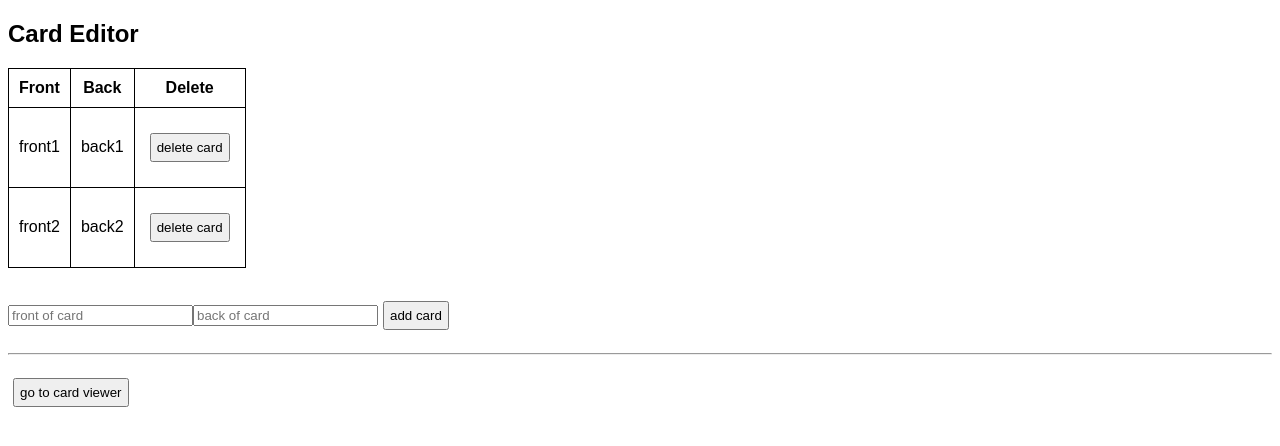
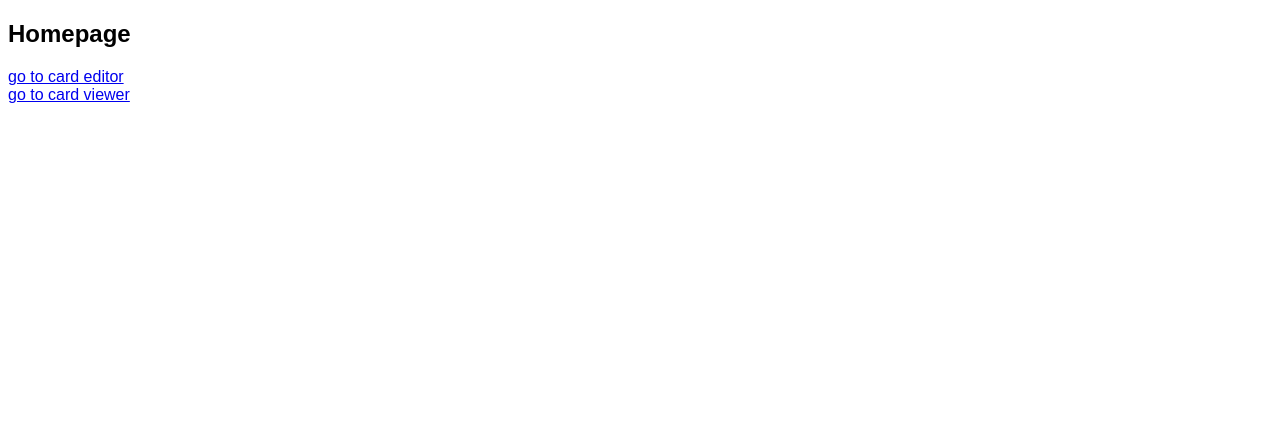
Before and after one commit to tee52/bootcamp, a React (Create React App) app: page / in a window 1280 px wide. Shown: the top 446 px of the page. Built offline with nearby package versions, Linux system fonts and the light colour scheme.

Commit message:
react-router task 1 - homepage

```diff
--- a/package.json
+++ b/package.json
@@ -8,6 +8,7 @@
     "@testing-library/user-event": "^13.5.0",
     "react": "^18.2.0",
     "react-dom": "^18.2.0",
+    "react-router-dom": "^6.4.3",
     "react-scripts": "^5.0.1",
     "web-vitals": "^2.1.4"
   },
--- a/src/App.js
+++ b/src/App.js
@@ -1,7 +1,9 @@
 import React from 'react';
-import { render } from 'react-dom';
 import CardEditor from './CardEditor';
 import CardViewer from './CardViewer';
+import Homepage from './Homepage';
+
+import { Routes, Route } from 'react-router-dom';
 
 class App extends React.Component {
     constructor(props) {
@@ -11,8 +13,7 @@ class App extends React.Component {
                 {front: 'front1', back: 'back1'},
                 {front: 'front2', back: 'back2'},
             ],
-            editor: true,
-        }
+        };
     }
 
     addCard = card => {
@@ -32,28 +33,23 @@ class App extends React.Component {
         this.setState({cards});
     }
 
-    switchMode = () => this.setState({editor: !this.state.editor});
-
     render() {
-        if (this.state.editor) {
-            return (
-                <CardEditor
+        const cardEditor = <CardEditor
                                 cards={this.state.cards}
                                 addCard={this.addCard}
                                 deleteCard={this.deleteCard}
-                    switchMode={this.switchMode}
                             />
-            );
-        } else {
+        const cardViewer = <CardViewer cards={this.state.cards} />
+        const homepage = <Homepage />
+
         return (
-                <CardViewer
-                    cards={this.state.cards}
-                    switchMode={this.switchMode}
-                />
+            <Routes>
+                <Route exact path="/" element={homepage} />
+                <Route exact path="/editor" element={cardEditor} />
+                <Route exact path="/viewer" element={cardViewer} />
+            </Routes>
         );
     }
 }
 
-}
-
 export default App;
--- a/src/CardEditor.js
+++ b/src/CardEditor.js
@@ -1,5 +1,7 @@
 import React from 'react';
 import './CardEditor.css';
+
+import {Link} from 'react-router-dom';
 
 class CardEditor extends React.Component {
     constructor(props) {
@@ -48,7 +50,7 @@ class CardEditor extends React.Component {
                 <input name="back" onChange={this.handleChange} placeholder='back of card' value={this.state.back}/>
                 <button onClick={this.addCard}>add card</button>
                 <hr/>
-                <button onClick={this.props.switchMode}>go to card viewer</button>
+                <Link to="/viewer">go to card viewer</Link>
             </div>
         );
     }
--- a/src/CardViewer.js
+++ b/src/CardViewer.js
@@ -1,5 +1,7 @@
 import React from 'react';
 import './CardViewer.css';
+
+import {Link} from 'react-router-dom';
 
 class CardViewer extends React.Component {
     constructor(props) {
@@ -38,7 +40,7 @@ class CardViewer extends React.Component {
                 </div>
                 <p>Card {this.state.index + 1}/{this.props.cards.length}</p>
                 <hr/>
-                <button onClick={this.props.switchMode}>go to card editor</button>
+                <Link to="/editor">go to card editor</Link>
             </div>
         );
     }
--- /dev/null
+++ b/src/Homepage.js
@@ -0,0 +1,18 @@
+import React from 'react';
+
+import {Link} from 'react-router-dom';
+
+class Homepage extends React.Component {
+    render() {
+        return (
+            <div>
+                <h2>Homepage</h2>
+                <Link to="/editor">go to card editor</Link>
+                <br></br>
+                <Link to="/viewer">go to card viewer</Link>
+            </div>
+        );
+    }
+}
+
+export default Homepage;
--- a/src/index.js
+++ b/src/index.js
@@ -2,4 +2,11 @@ import React from 'react';
 import ReactDOM from 'react-dom';
 import App from './App';
 
-ReactDOM.render(<App />, document.getElementById('root'));
+import { BrowserRouter } from "react-router-dom";
+
+ReactDOM.render(
+    <BrowserRouter>
+        <App />
+    </BrowserRouter>,
+    document.getElementById('root'),
+);
```
Also changed, not shown: 1 other file (tests, documents, lock files or other folders). Lines whose indentation alone changed are shown as unchanged.
